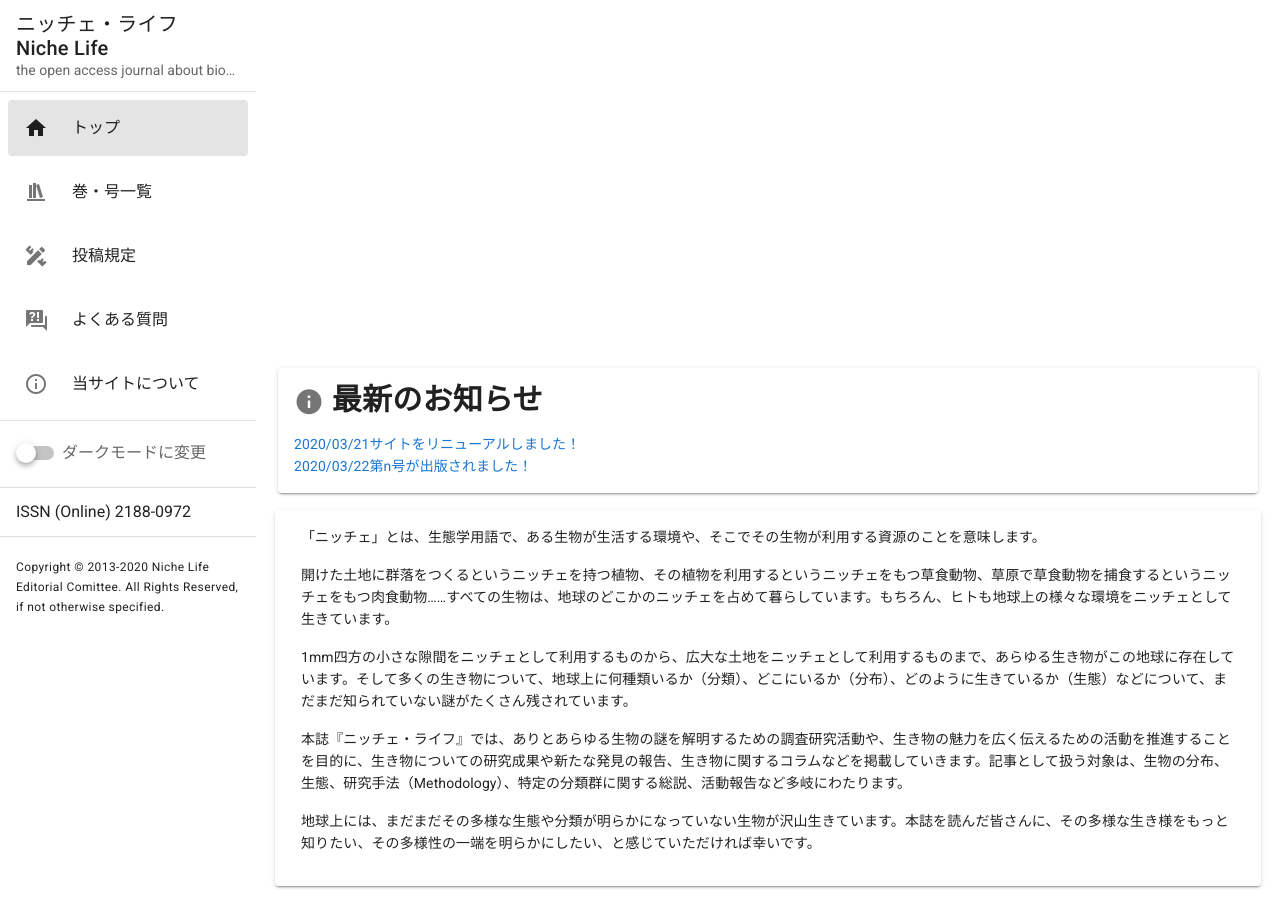
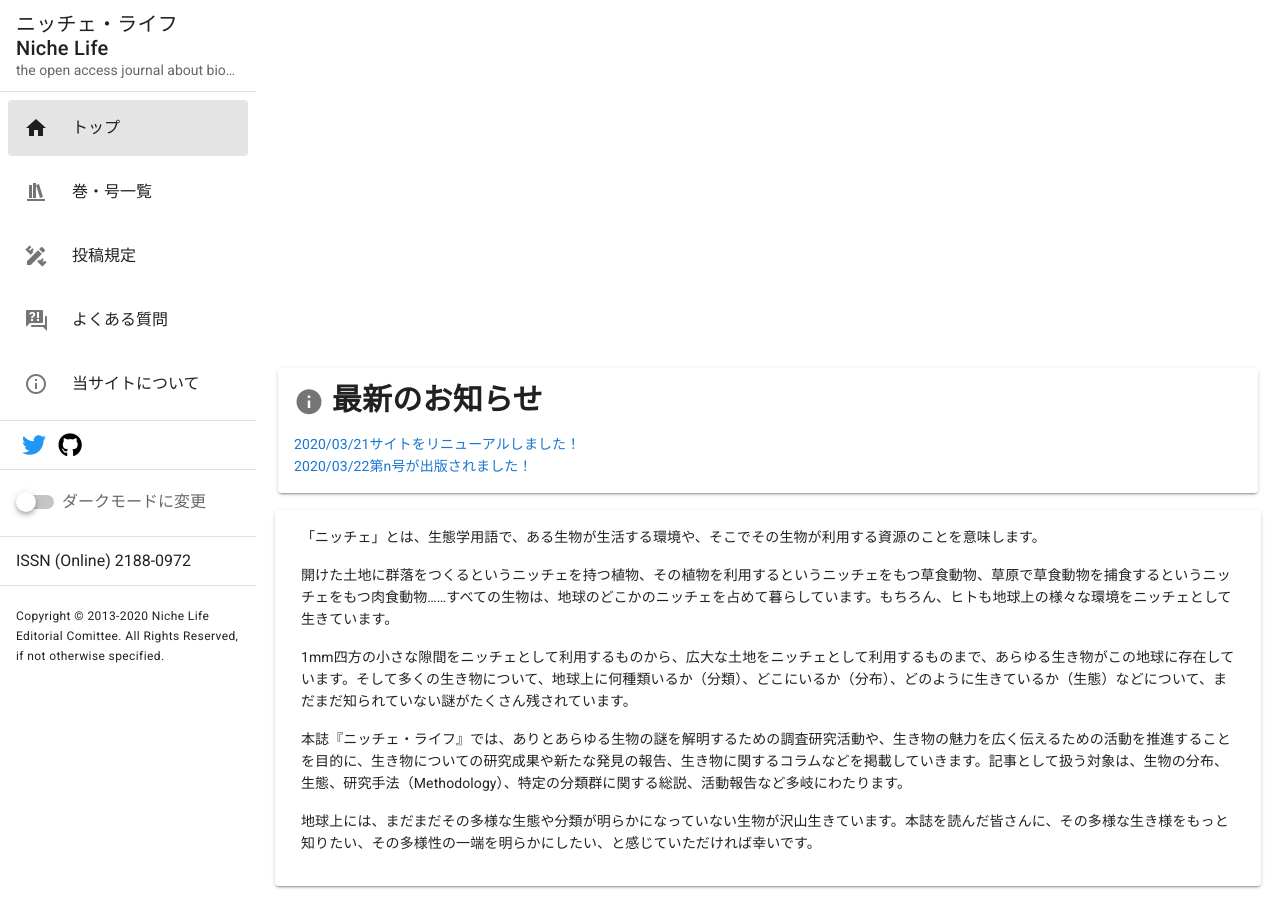
Before and after one commit to niche-life/life, a Nuxt app: page / in a window 1280 px wide. Built offline with nearby package versions, Linux system fonts and the light colour scheme.

Commit message:
feat: SNSアイコン追加

```diff
--- a/components/NavigationContent.vue
+++ b/components/NavigationContent.vue
@@ -30,6 +30,18 @@
     <v-divider></v-divider>
 
     <v-list-item>
+      <div v-for="icon in icons" :key="icon">
+        <v-btn icon :href="icon.url">
+          <v-icon size="24px" :color="icon.color">
+            {{ icon.icon }}
+          </v-icon>
+        </v-btn>
+      </div>
+    </v-list-item>
+
+    <v-divider></v-divider>
+
+    <v-list-item>
       <v-switch
         v-model="$vuetify.theme.dark"
         label="ダークモードに変更"
@@ -58,7 +70,16 @@
 export default {
   props: ["links"],
   data() {
-    return {};
+    return {
+      icons: [
+        {
+          icon: "fab fa-twitter",
+          url: "https://twitter.com/nichelife_tw",
+          color: "blue"
+        },
+        { icon: "fab fa-github", url: "", color: "black" }
+      ]
+    };
   }
 };
 </script>
--- a/nuxt.config.js
+++ b/nuxt.config.js
@@ -76,7 +76,7 @@ export default {
   /*
    ** Global CSS
    */
-  css: ["~/assets/global.scss"],
+  css: ["~/assets/global.scss", "@fortawesome/fontawesome-free/css/all.css"],
   /*
    ** Plugins to load before mounting the App
    */
--- a/package.json
+++ b/package.json
@@ -15,6 +15,7 @@
     "vue-property-decorator": "^8.4.0"
   },
   "devDependencies": {
+    "@fortawesome/fontawesome-free": "^5.12.1",
     "@nuxtjs/vuetify": "^1.0.0",
     "eslint-config-prettier": "^6.10.0",
     "eslint-plugin-prettier": "^3.1.2",
```
Also changed, not shown: 1 other file (tests, documents, lock files or other folders).
